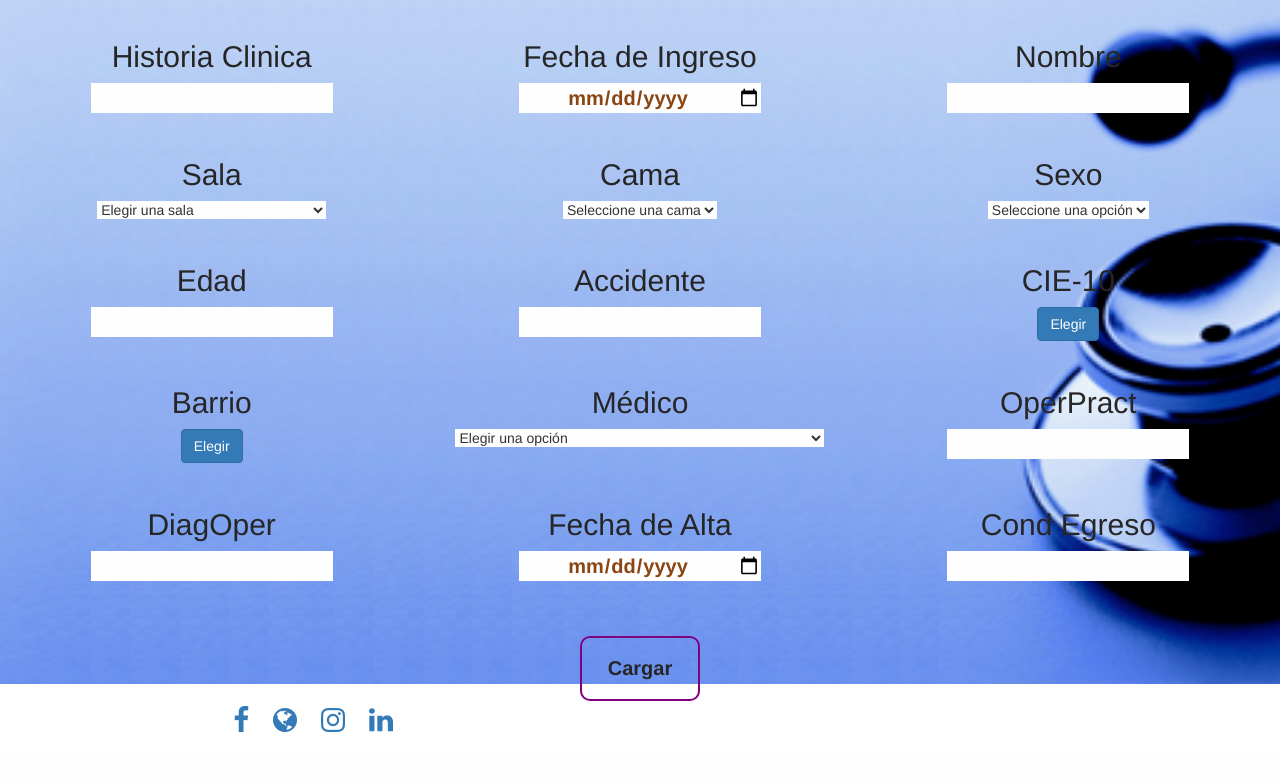
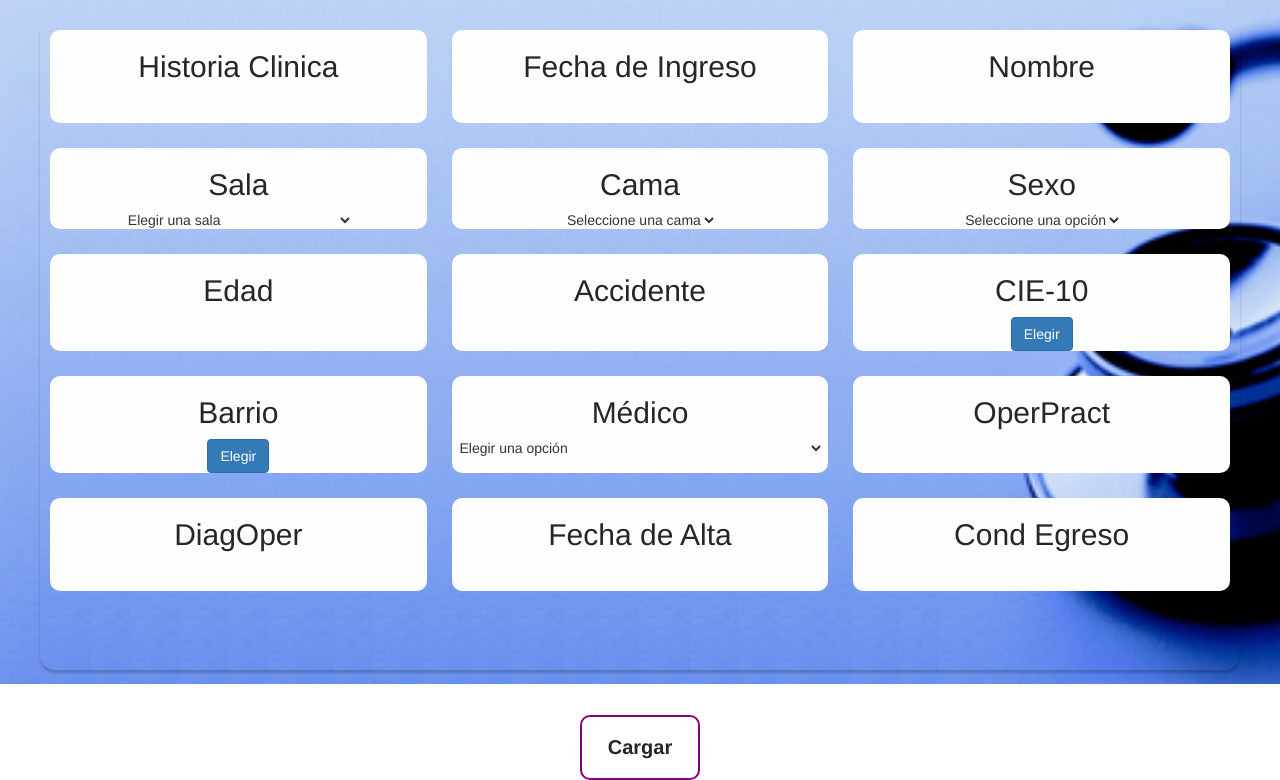
Before and after one commit to Osmei/libroNegro, a PHP site: page /formRegistro/signInForm.php in a window 1280 px wide. Shown: the part 136-916 px from the top of the page. Before the commit the page ends 868 px from the top, so only its background shows below. Run offline with PHP 8.4, Linux system fonts and the light colour scheme; data comes from the database, SQL or seed files in the repository.

Commit message:
nuevas clases

```diff
--- a/bd/bd.class.php
+++ b/bd/bd.class.php
@@ -9,11 +9,11 @@
     public function __construct(){
 
         /**SANDRO CASA */
-        $this->conn = new mysqli("localhost","root","s4ndr0i99i","LibroNegro");
+        //$this->conn = new mysqli("localhost","root","s4ndr0i99i","LibroNegro");
         /**SANDRO OFI */
         //$this->conn = new mysqli("localhost","root","s4ndr0","LibroNegro");
         /**MAURI OFI */
-        //$this->conn = new mysqli("localhost","root","f1882,cM-N","LibroNegro");
+        $this->conn = new mysqli("localhost","root","f1882,cM-N","LibroNegro");
 
         if(!$this->conn){
             return false;
--- a/css/signInForm.css
+++ b/css/signInForm.css
@@ -23,28 +23,26 @@
     font-size: 60px;
     text-align: center;
     padding: 25px;
-    z-index: 10;
     }
-.contenedor{
+#contenedor{
     max-width: 1200px;
-    height: 450px;
-    margin: 40px auto;
+    height: 650px;
+    margin: 20px auto;
     background: transparent;
-    border-radius: 7px;
+    border-radius: 15px;
     box-shadow: 0 3px 3px rgba(0,0,0,.2);
     }
-.contenedor div{
+#contenedor .fondoDiv{
     background: rgb(254, 254, 255);
-    opacity: .7;
+    border-radius: 10px;
     }
-
-h2{
+h2 {
     color: #262626;
     }
 form{
     display: grid;
     grid-template-columns: repeat(3, 1fr);
-    grid-template-rows: repeat(1, 1fr);
+    /* grid-template-rows: repeat(1, 1fr); */
     grid-gap: 25px;
     padding: 10px;
     }
--- a/formRegistro/signInForm.php
+++ b/formRegistro/signInForm.php
@@ -11,7 +11,7 @@
 
    <title>Libro Negro</title>
 
-   <script src="../js/jquery-3.3.1.min.js" type="text/javascript"></script>
+   <script src="https://code.jquery.com/jquery-3.3.1.min.js" integrity="sha256-FgpCb/KJQlLNfOu91ta32o/NMZxltwRo8QtmkMRdAu8=" crossorigin="anonymous"></script>
    <script src="https://maxcdn.bootstrapcdn.com/bootstrap/3.3.7/js/bootstrap.min.js"></script>
    <script src="../js/validarCampos.js"></script>
 </head>
@@ -21,29 +21,29 @@
   </header>
   <div id="contenedor">
     <form id="formInput">
-      <div class="hc">
+      <div class="hc fondoDiv">
         <h2>Historia Clinica</h2>
         <input type="text" id="hClinica" name="hClinica">
         <div id="hClinicaRta"></div>
       </div>
-      <div class="fIngreso">
+      <div class="fIngreso fondoDiv">
         <h2>Fecha de Ingreso</h2>
-        <input type="date" id="fIngreso" name="fIngreso">
+        <input type="text" id="fIngreso" name="fIngreso">
         <div id="fIngresoRta"></div>
       </div>
-      <div class="nCompleto">
+      <div class="nCompleto fondoDiv">
         <h2>Nombre</h2>
         <input type="text" id="nCompleto" name="nCompleto">
         <div id="nCompletoRta"></div>
       </div>
-      <div class="sala">
+      <div class="sala fondoDiv">
         <h2>Sala</h2>
         <!--input type="text" id="sala" name="sala"-->
         <select name="sala" id="sala">
         </select>
         <div id="salaRta"></div>
         </div>
-      <div class="cama">
+      <div class="cama fondoDiv">
         <h2>Cama</h2>
         <!--input type="text" id="cama" name="cama"-->
         <select name="cama" id="cama">
@@ -51,7 +51,7 @@
         </select>
         <div id="camaRta"></div>
       </div>
-      <div class="sexo">
+      <div class="sexo fondoDiv">
         <h2>Sexo</h2>
         <!--input type="text" id="sexo" name="sexo"-->
         <select name="sexo" id="sexo">
@@ -61,50 +61,50 @@
         </select>
         <div id="sexoRta"></div>
       </div>
-      <div class="edad">
+      <div class="edad fondoDiv">
         <h2>Edad</h2>
         <input type="text" id="edad" name="edad">
         <div id="edadRta"></div>
       </div>
-      <div class="accidente">
+      <div class="accidente fondoDiv">
         <h2>Accidente</h2>
         <input type="text" id="tAccidente" name="tAccidente">
         <div id="tAccidenteRta"></div>
       </div>
-      <div class="cie-10">
+      <div class="cie-10 fondoDiv">
         <h2>CIE-10</h2>
         <div id="ponerAquiCie"></div>
         <button class="btn btn-primary" id="elegircie10" data-toggle="modal" data-target="#modalCie10">Elegir</button>
         <div id="cie10Rta"></div>
       </div>
-      <div class="barrio">
+      <div class="barrio fondoDiv">
         <h2>Barrio</h2>
         <div id="ponerAquiBarrio"></div>
-        <button class="btn btn-primary" id="elegirbarrio" data-toggle="modal" data-target="#modalBarrio">Elegir</button>
+          <button class="btn btn-primary" id="elegirbarrio" data-toggle="modal" data-target="#modalBarrio">Elegir</button>
         <div id="barrioRta"></div>
       </div>
-      <div class="medico">
+      <div class="medico fondoDiv">
         <h2>Médico</h2>
         <!--input type="text" id="medico" name="medico"-->
         <select name="medico" id="medico"></select>
         <div id="medicoRta"></div>
       </div>
-      <div class="operPract">
+      <div class="operPract fondoDiv">
         <h2>OperPract</h2>
         <input type="text" id="cPracticada" name="cPracticada">
         <div id="cPracticadaRta"></div>
       </div>
-      <div class="diagOper">
+      <div class="diagOper fondoDiv">
         <h2>DiagOper</h2>
         <input type="text" id="diagnostico" name="diagnostico">
         <div id="diagnosticoRta"></div>
       </div>
-      <div class="fechaAlta">
+      <div class="fechaAlta fondoDiv">
         <h2>Fecha de Alta</h2>
-        <input type="date" id="fAlta" name="fAlta">
+        <input type="text" id="fAlta" name="fAlta">
         <div id="fAltaRta"></div>
       </div>
-      <div class="condEgreso">
+      <div class="condEgreso fondoDiv">
         <h2>Cond Egreso</h2>
         <input type="text" id="cEgreso" name="cEgreso">
       <div id="cEgresoRta"></div>
@@ -114,20 +114,5 @@
   <div class="submit">
     <button type="submit" id="myBtnCarga" class="btn-carga">Cargar</button>
   </div>
-  <footer>
-    <div class="content">
-      <div class="misRedes">
-        <ul>
-          <a href="#"><i class="fa fa-facebook" aria-hidden="true"></i></a>
-          <a href="#"><i class="fa fa-globe" aria-hidden="true"></i></a>
-          <a href="#"><i class="fa fa-instagram" aria-hidden="true"></i></a>
-          <a href="#"><i class="fa fa-linkedin" aria-hidden="true"></i></a>
-        </ul>
-      </div>
-      <div class="legales">
-        <a href="#">@OsmeiG es Marca Registrada</a>
-      </div>
-    </div>
-  </footer>
 </body>
 </html>
```
Also changed, not shown: js/resto.js (+16 -0 lines), js/validarCampos.js (+0 -16 lines). Lines whose indentation alone changed are shown as unchanged.
